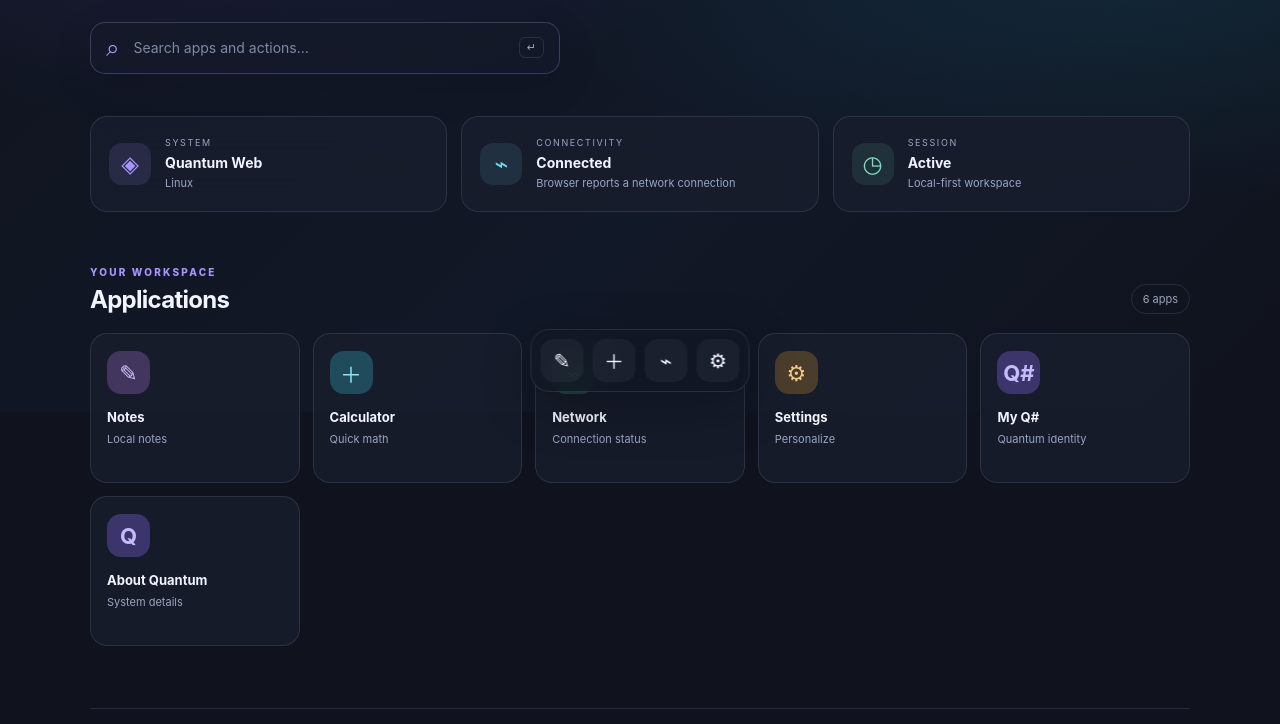
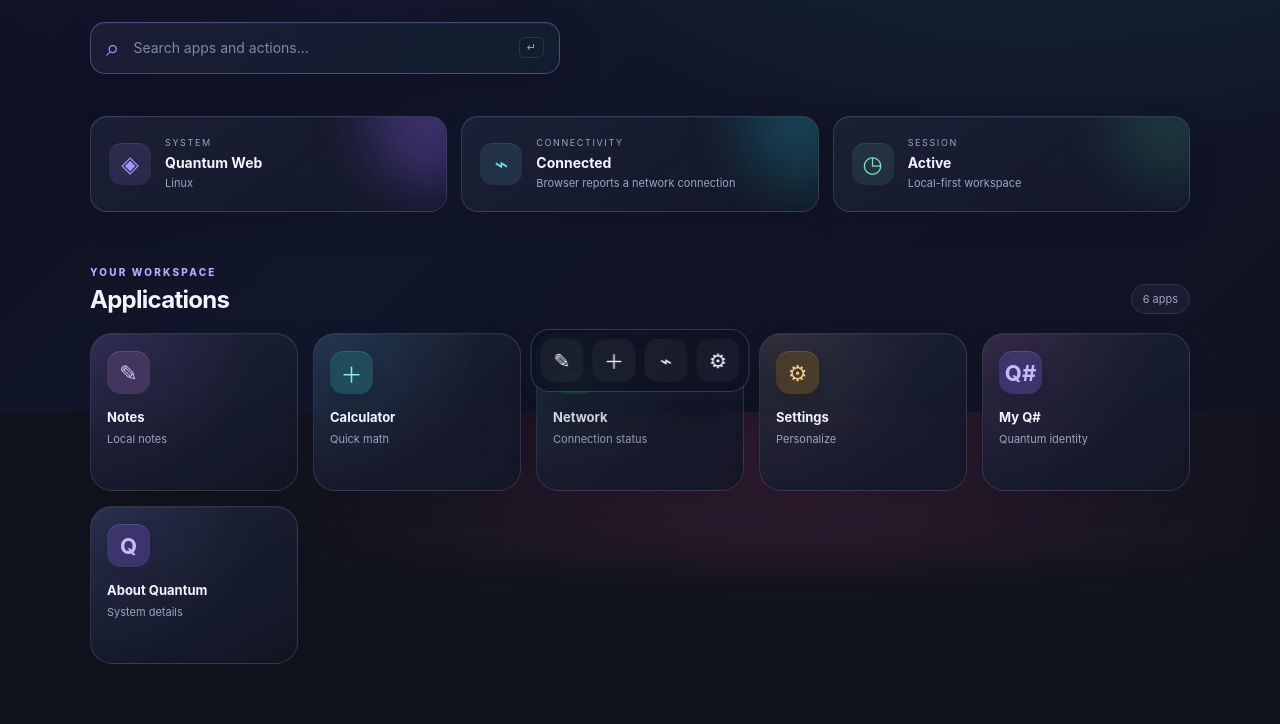
Before and after one commit to wayout4/Q, a plain HTML site: page index.html in a window 1280 px wide. Shown: the part 388-1112 px from the top of the page. Drawn offline with Linux system fonts and the light colour scheme.

Commit message:
Enable immersive Quantum OS theme layer

```diff
--- a/index.html
+++ b/index.html
@@ -8,6 +8,7 @@
   <title>Quantum OS</title>
   <link rel="manifest" href="./manifest.webmanifest">
   <link rel="stylesheet" href="./styles.css">
+  <link rel="stylesheet" href="./immersive.css">
 </head>
 <body>
   <div class="wallpaper" aria-hidden="true"></div>
```
